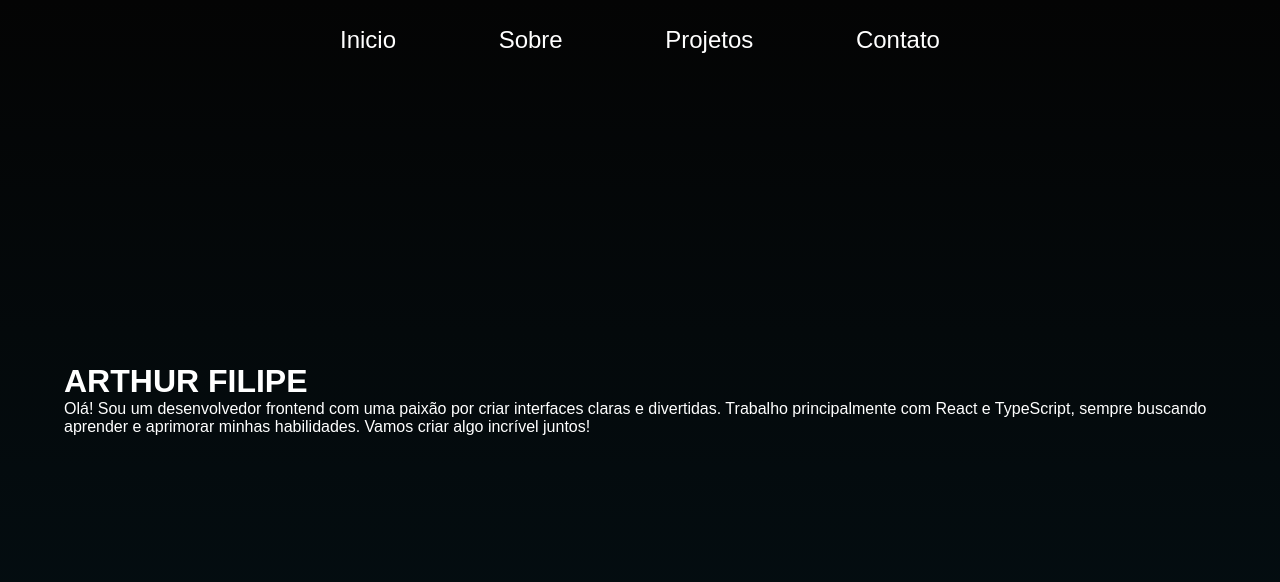
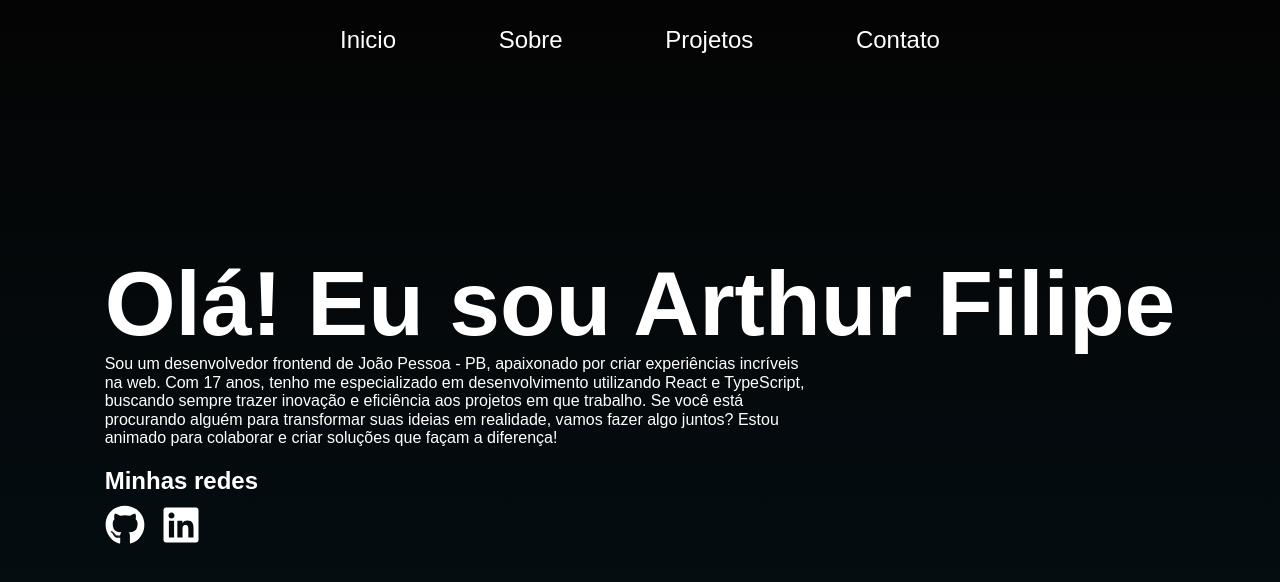
Before and after one commit to ArthurFQT/my-page, a React (Create React App) app: page / in a window 1280 px wide. Shown: the top 582 px of the page. Built offline with nearby package versions, Linux system fonts and the light colour scheme.

Commit message:
Exemplo de "INICIO"

```diff
--- a/package.json
+++ b/package.json
@@ -13,6 +13,7 @@
     "@types/styled-components": "^5.1.34",
     "react": "^18.3.1",
     "react-dom": "^18.3.1",
+    "react-icons": "^5.3.0",
     "react-scripts": "5.0.1",
     "styled-components": "^6.1.13",
     "typescript": "^4.4.2",
@@ -41,5 +42,8 @@
       "last 1 firefox version",
       "last 1 safari version"
     ]
+  },
+  "devDependencies": {
+    "@types/react-icons": "^3.0.0"
   }
 }
--- a/src/components/Header/styls.ts
+++ b/src/components/Header/styls.ts
@@ -8,6 +8,7 @@ const Container = styled.header`
   justify-content: center;
   align-items: center;
   position: fixed;
+  z-index: 99999;
 `;
 
 const Navs = styled.nav`
--- a/src/components/Inicio/index.tsx
+++ b/src/components/Inicio/index.tsx
@@ -1,18 +1,36 @@
 import React from "react";
 import { Seçao } from "../../styles/Secao";
+import { Container, SocialLinks } from "./styles";
+import Spacer from "../ui/spacer";
+import { FaGithub } from "react-icons/fa6";
+import { FaLinkedin } from "react-icons/fa6";
 
 const Inicio: React.FC = () => {
   return (
     <Seçao id="inicio">
-      <div>
-        <h1>ARTHUR FILIPE</h1>
+      <Container>
+        <h1>Olá! Eu sou Arthur Filipe</h1>
         <p>
-          Olá! Sou um desenvolvedor frontend com uma paixão por criar interfaces
-          claras e divertidas. Trabalho principalmente com React e TypeScript,
-          sempre buscando aprender e aprimorar minhas habilidades. Vamos criar
-          algo incrível juntos!
+          Sou um desenvolvedor frontend de João Pessoa - PB, apaixonado por
+          criar experiências incríveis na web. Com 17 anos, tenho me
+          especializado em desenvolvimento utilizando React e TypeScript,
+          buscando sempre trazer inovação e eficiência aos projetos em que
+          trabalho. Se você está procurando alguém para transformar suas ideias
+          em realidade, vamos fazer algo juntos? Estou animado para colaborar e
+          criar soluções que façam a diferença!
         </p>
-      </div>
+        <Spacer height="20px" />
+        <h2>Minhas redes</h2>
+        <Spacer height="10px" />
+        <SocialLinks>
+      <a href="https://github.com/ArthurFQT" target="_blank" rel="noreferrer">
+        <FaGithub size={40} />
+      </a>
+      <a href="https://www.linkedin.com/in/arthur-filipe-644219331/" target="_blank" rel="noreferrer">
+        <FaLinkedin size={40} />
+      </a>
+    </SocialLinks>
+      </Container>
     </Seçao>
   );
 };
--- /dev/null
+++ b/src/components/Inicio/styles.tsx
@@ -0,0 +1,58 @@
+import styled from "styled-components";
+
+const Container = styled.div`
+  h1 {
+    font-size: 5.7rem; /* Tamanho base */
+
+    /* Ajustes responsivos */
+    @media (max-width: 1200px) {
+      font-size: 4.5rem; /* Para telas menores que 1200px */
+    }
+
+    @media (max-width: 900px) {
+      font-size: 3.5rem; /* Para telas menores que 900px */
+    }
+
+    @media (max-width: 600px) {
+      font-size: 2.5rem; /* Para telas menores que 600px */
+    }
+  }
+
+  p {
+    width: 700px; /* Largura fixa */
+
+    /* Ajustes responsivos */
+    @media (max-width: 900px) {
+      width: 90%; /* Para telas menores que 900px, ocupa 90% da largura */
+    }
+
+    @media (max-width: 600px) {
+      width: 100%; /* Para telas menores que 600px, ocupa 100% da largura */
+    }
+  }
+`;
+
+const SocialLinks = styled.div`
+  display: flex; /* Para exibir os links lado a lado */
+  gap: 1rem; /* Espaçamento entre os ícones */
+
+  a {
+    color: #fff; /* Cor padrão dos ícones */
+    transition: color 0.3s ease, transform 0.3s ease; /* Transição suave para a cor e transformação */
+
+    &:hover {
+      /* Efeito de hover para o link do GitHub */
+      &:nth-child(1) {
+        color: #333; /* Cor padrão do ícone do GitHub */
+        transform: scale(1.1); /* Aumenta o tamanho do ícone */
+      }
+
+      /* Efeito de hover para o link do LinkedIn */
+      &:nth-child(2) {
+        color: #0077b5; /* Cor específica para o LinkedIn */
+        transform: scale(1.1); /* Aumenta o tamanho do ícone */
+      }
+    }
+  }
+`;
+export { Container, SocialLinks };
--- /dev/null
+++ b/src/components/ui/spacer/index.tsx
@@ -0,0 +1,22 @@
+import React from 'react';
+
+// Definição de interface para as props do componente Spacer
+interface SpacerProps {
+  height?: string;  // Altura é opcional e do tipo string
+  width?: string;   // Largura é opcional e do tipo string
+}
+
+// Componente Spacer com tipagem para as props
+const Spacer: React.FC<SpacerProps> = ({ height = '1em', width = '1em' }) => {
+  // Estilos para aplicar o espaçamento
+  const style = {
+    height,  // Usa o valor de height ou o padrão de '1em'
+    width,   // Usa o valor de width ou o padrão de '1em'
+    display: 'block',  // Garante que o componente é tratado como um bloco
+  };
+
+  // Retorna uma div com os estilos aplicados
+  return <div style={style} />;
+};
+
+export default Spacer;
```
Also changed, not shown: src/assets/eu.png (added), 1 other file (tests, documents, lock files or other folders).
